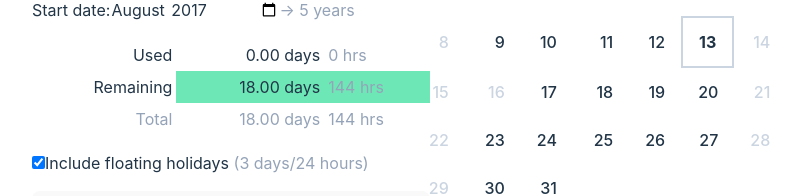
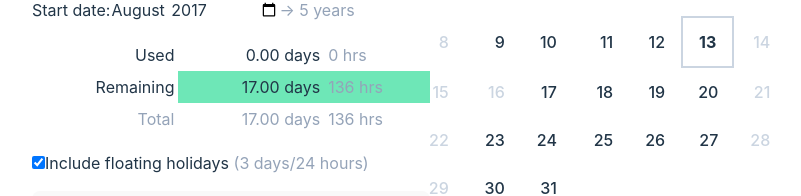
Before and after one commit to citelao/tar2d2, a React (Vite) app: page / in a window 1280 px wide. Shown: the part 196-392 px from the top of the page, without its empty margins (0-801 px from the left). Built offline with nearby package versions, Linux system fonts and the light colour scheme.

Commit message:
Update App.tsx

```diff
--- a/src/App.tsx
+++ b/src/App.tsx
@@ -121,7 +121,7 @@ function App() {
       return 200;
     }
   };
-  const totalHours = getTotalHours(dayjs(startDate, "YYYY-MM")) + (includeFloating ? 3 * 8: 0);
+  const totalHours = getTotalHours(dayjs(startDate, "YYYY-MM")) + (includeFloating ? 2 * 8: 0);
   const totalDays = (totalHours / 8);
   const remainingHours = totalHours - usedHours;
   const remainingDays = (remainingHours / 8);
```
